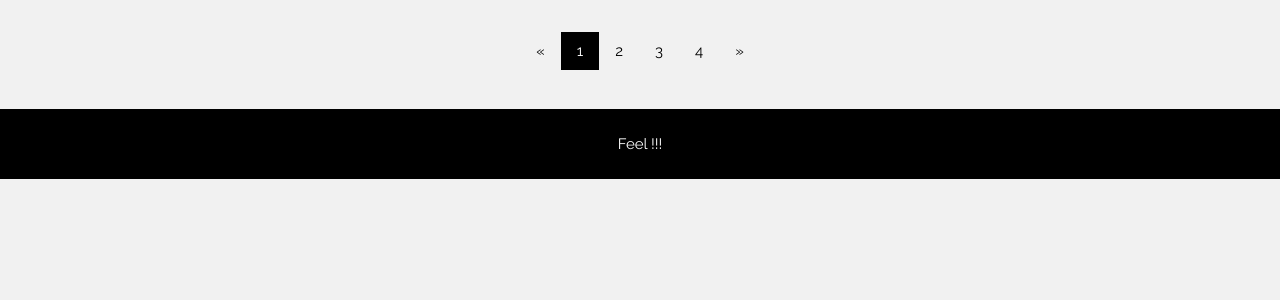
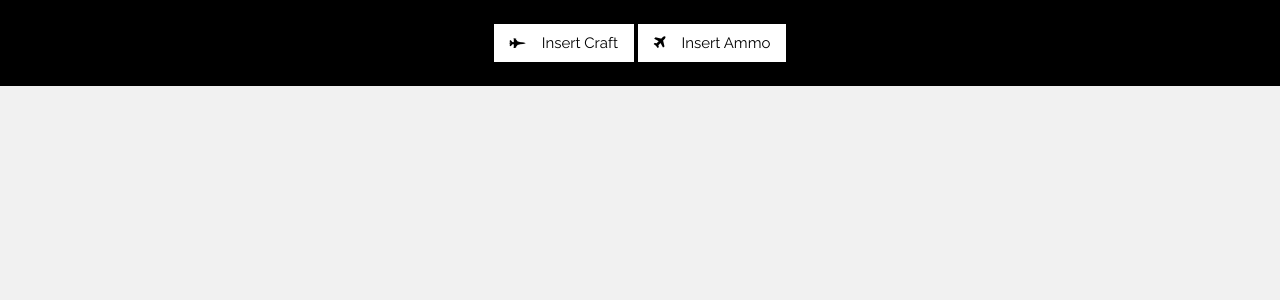
Before and after one commit to koreamars/discoTest, a Django app: page / in a window 1280 px wide. Shown: the part 173-473 px from the top of the page. Run offline with Django 3.2, Linux system fonts and the light colour scheme; data that the repository does not hold is empty; some libraries are stand-ins or nearby versions.

Commit message:
기능 변경

```diff
--- a/blog/templates/blog/craft_list.html
+++ b/blog/templates/blog/craft_list.html
@@ -36,37 +36,21 @@ body,h1,h2,h3,h4,h5,h6 {font-family: "Raleway", sans-serif}
     <div class="w3-third w3-container w3-margin-bottom">
         <div class="w3-display-container">
             <div class="w3-display-topleft w3-black w3-padding">투표수: <b id="votevalue{{ aircraft.id }}">{{ aircraft.vote }}</b></div>
-            {% if aircraft.id == 1 %}
-                <img src="https://upload.wikimedia.org/wikipedia/commons/thumb/7/79/OA-37B-1_%28centered%29.jpg/300px-OA-37B-1_%28centered%29.jpg" alt="House" style="width:100%" class="w3-hover-opacity">
-            {% elif aircraft.id == 2  %}
-                <img src="http://cfile7.uf.tistory.com/image/996129335A0D35061EECD0" alt="House" style="width:100%" class="w3-hover-opacity">
-            {% elif aircraft.id == 3  %}
-                <img src="http://luxurylivingmag.com/wp-content/uploads/2016/08/photo-1.php_-726x400.jpeg" alt="House" style="width:100%" class="w3-hover-opacity">
-            {% elif aircraft.id == 4  %}
-                <img src="https://vignette.wikia.nocookie.net/acecombat/images/6/66/Su-25TM_Rear.jpg/revision/latest?cb=20111001044842" alt="House" style="width:100%" class="w3-hover-opacity">
-            {% elif aircraft.id == 5  %}
-                <img src="http://imgproc.airliners.net/photos/airliners/5/9/4/2106495.jpg?v=v40" alt="House" style="width:100%" class="w3-hover-opacity">
-            {% else %}
-                <img src="https://upload.wikimedia.org/wikipedia/commons/4/49/AC-130H_Spectre_%282152981898%29.jpg" alt="House" style="width:100%" class="w3-hover-opacity">
-            {% endif %}
+            <img src="{{ aircraft.thumnail }}" alt="House" style="width:100%" class="w3-hover-opacity">
         </div>
       <div class="w3-container w3-white">
-        <p><b>{{ aircraft.name }}</b></p>
+        <p><b>{{ aircraft.model }}({{ aircraft.name }})</b></p>
           <!--button class="w3-button w3-black" onclick="window.location.href='{% url 'craft_vote' id=aircraft.id %}'">vote</button-->
           <button class="w3-button w3-black" id="execute{{ aircraft.id }}" value="execute">vote</button>
         <p>
         제원<br>
-        승무원 : 2명 (병렬좌석)<br>
-        전폭 : 10.93m<br>
-        전장 : 8.93m<br>
-        자체중량 : 2,871kg<br>
-        최대이륙중량 : 6.8톤<br>
-        엔진 : 제너럴 일렉트릭 J85-GE-17A 터보젯 엔진 2기(애프터 버너 생략)<br>
-        최대속도 : 815Km/h<br>
-        실용상승한도 : 12.720m<br>
-        고정무장 : GAU-2B/A 7.62mm미니건 1정 (1,500발)<br>
-        최대 무장능력 : 각종 폭탄과 로켓탄을 2.5톤까지 탑재가능<br>
-        전투행동반경 : 최대장비 시 740Km
+        승무원 : {{ aircraft.boarding }}명<br>
+        최대이륙중량 : {{ aircraft.takeoffWeight }} kg<br>
+        최대속도 : {{ aircraft.maxSpeed }}Km/h<br>
+            무장1 : {{ aircraft.ammoname1 }}<br>
+            무장2 : {{ aircraft.ammoname2 }}<br>
+            무장3 : {{ aircraft.ammoname3 }}<br>
+        전투행동반경 : {{ aircraft.combatRadius }}Km
         </p>
       </div>
 <script>
@@ -89,19 +73,10 @@ body,h1,h2,h3,h4,h5,h6 {font-family: "Raleway", sans-serif}
       {% endfor %}
   </div>
 
-  <!-- Pagination -->
-  <div class="w3-center w3-padding-32">
-    <div class="w3-bar">
-      <a href="#" class="w3-bar-item w3-button w3-hover-black">«</a>
-      <a href="#" class="w3-bar-item w3-black w3-button">1</a>
-      <a href="#" class="w3-bar-item w3-button w3-hover-black">2</a>
-      <a href="#" class="w3-bar-item w3-button w3-hover-black">3</a>
-      <a href="#" class="w3-bar-item w3-button w3-hover-black">4</a>
-      <a href="#" class="w3-bar-item w3-button w3-hover-black">»</a>
-    </div>
+  <div class="w3-black w3-center w3-padding-24">
+      <button class="w3-button w3-white w3-hide-small" onclick="window.location.href='{% url 'insert_data' type='aircraft' %}'"><i class="fa fa-fighter-jet w3-margin-right"></i>Insert Craft</button>
+      <button class="w3-button w3-white w3-hide-small" onclick="window.location.href='{% url 'insert_data' type='ammo' %}'"><i class="fa fa-plane w3-margin-right"></i>Insert Ammo</button>
   </div>
-
-  <div class="w3-black w3-center w3-padding-24">Feel !!!</div>
 
 <!-- End page content -->
 </div>
--- a/blog/urls.py
+++ b/blog/urls.py
@@ -5,5 +5,6 @@ from . import views
 urlpatterns = [
     url(r'^$', views.craft_list, name='craft_list'),
     url(r'^vote/(?P<id>\d+)/$',views.craft_vote, name='craft_vote'),
+    url(r'^insert/(?P<type>[a-z]{4,8})/$',views.insert_data, name='insert_data'),
 
 ]
--- a/blog/views.py
+++ b/blog/views.py
@@ -1,19 +1,110 @@
 
 from django.shortcuts import render
+from django.shortcuts import redirect
 from django.utils import timezone
+from django.db import models
 from .models import AirCraft
+from .models import VoteDataModel
+from .models import AmmoDataModel
+from .forms import AircraftForm
+from .forms import AmmoForm
+
+import pymysql
 
 # Create your views here.
 def craft_list(request):
-    aircrafts = AirCraft.objects.all()
+
+    conn = pymysql.connect(host='52.78.246.242', user='mars', password='mars1234', db='testweb', charset='utf8')
+    curs = conn.cursor()
+    sql = "select blog_votedatamodel.modelId, blog_votedatamodel.type, blog_votedatamodel.vote from blog_votedatamodel " \
+          "left join  blog_aircraft on blog_votedatamodel.modelId = blog_aircraft.id " \
+          "INNER JOIN blog_ammodatamodel ON blog_aircraft.ammoSlot1 = blog_ammodatamodel.id"
+    curs.execute(sql)
+    rows = curs.fetchall()
+    conn.close()
+
+    votelist = []
+    for obj in rows:
+        newObj = VoteDataModel()
+        newObj.modelId = obj[0]
+        newObj.type = obj[1]
+        newObj.vote = obj[2]
+        votelist.append(newObj)
+
+    #votelist = VoteDataModel.objects.all()
     aircraftList = []
-    for aircraft in aircrafts:
+    for vote in votelist:
+        if vote.type == "ammo":
+            continue
+
+        aircraft = AirCraft.objects.get(id=vote.modelId)
+        aircraft.vote = vote.vote
+
+        try:
+            ammo1 = AmmoDataModel.objects.get(id=aircraft.ammoSlot1)
+            aircraft.ammoname1 = ammo1.name
+        except AmmoDataModel.DoesNotExist:
+            aircraft.ammoname1 = 'none'
+
+        try:
+            ammo2 = AmmoDataModel.objects.get(id=aircraft.ammoSlot2)
+            aircraft.ammoname2 = ammo2.name
+        except AmmoDataModel.DoesNotExist:
+            aircraft.ammoname2 = 'none'
+
+        try:
+            ammo3 = AmmoDataModel.objects.get(id=aircraft.ammoSlot3)
+            aircraft.ammoname3 = ammo3.name
+        except AmmoDataModel.DoesNotExist:
+            aircraft.ammoname3 = 'none'
+
         aircraftList.append(aircraft)
+
     return render(request, 'blog/craft_list.html', {'aircrafts': aircraftList})
+
 
 def craft_vote(request, id):
     #aircrafts = AirCraft.objects.all()
     craft = AirCraft.objects.get(id=id)
-    craft.vote = craft.vote + 1
-    craft.save()
-    return render(request, 'blog/craft_vote.html', {'vote': craft.vote})
+    vote = VoteDataModel.objects.get(modelId=craft.id)
+    vote.vote = vote.vote + 1
+    vote.save()
+    return render(request, 'blog/craft_vote.html', {'vote': vote.vote})
+
+
+def insert_data(request, type):
+    if request.method == "POST":
+        if type == "aircraft":
+            form = AircraftForm(request.POST)
+            if form.is_valid():
+                aircraft = form.save(commit=False)
+                aircraft.published_date = timezone.now()
+                aircraft.save()
+
+                vote = VoteDataModel.objects.create(type="aircraft",modelId=aircraft.id)
+
+                return redirect("craft_list")
+            else:
+                type = "error"
+
+        else:
+            form = AmmoForm(request.POST)
+            if form.is_valid():
+                ammo = form.save(commit=False)
+                ammo.published_date = timezone.now()
+                ammo.save()
+
+                vote = VoteDataModel.objects.create(type="ammo",modelId=ammo.id)
+
+                return redirect("craft_list")
+            else:
+                type = "error"
+
+
+    else:
+        if type == "aircraft":
+            form = AircraftForm()
+        else:
+            form = AmmoForm()
+
+    return  render(request, 'blog/insert_data.html', {'type':type,'form': form} )
--- a/disco_test/settings.py
+++ b/disco_test/settings.py
@@ -23,7 +23,7 @@ BASE_DIR = os.path.dirname(os.path.dirname(os.path.abspath(__file__)))
 SECRET_KEY = 'wo^3#a)q^a15skdd^du-v9v$g#g(5we_247hh1hrq^7y*(!ix='
 
 # SECURITY WARNING: don't run with debug turned on in production!
-DEBUG = False
+DEBUG = True
 
 ALLOWED_HOSTS = ['127.0.0.1', '52.78.246.242']
 
```
Also changed, not shown: blog/forms.py (added, +17 -0 lines), blog/models.py (+45 -1 lines), blog/templates/blog/insert_data.html (added, +24 -0 lines), blog/migrations/0005_auto_20180226_1431.py (added), blog/migrations/0006_auto_20180226_1644.py (added).
